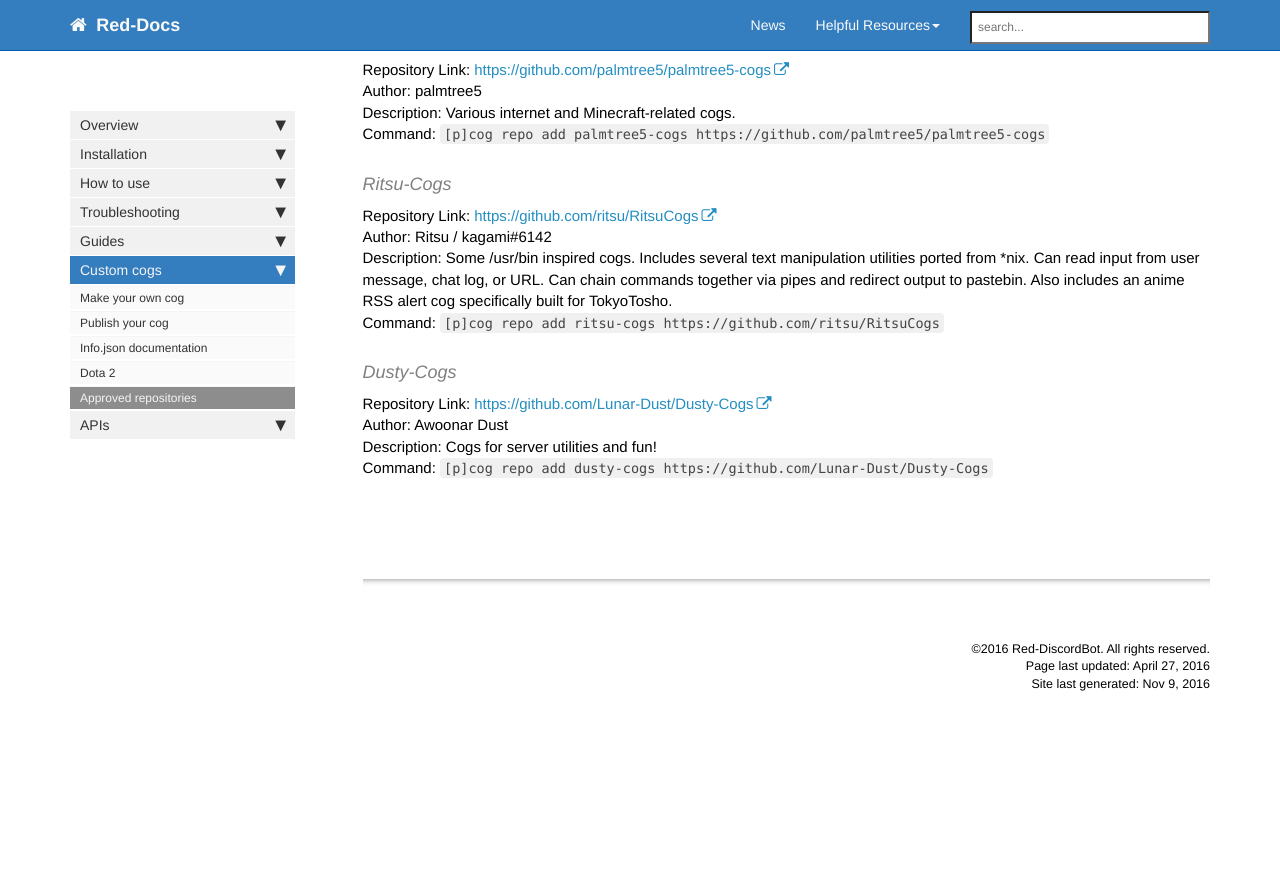
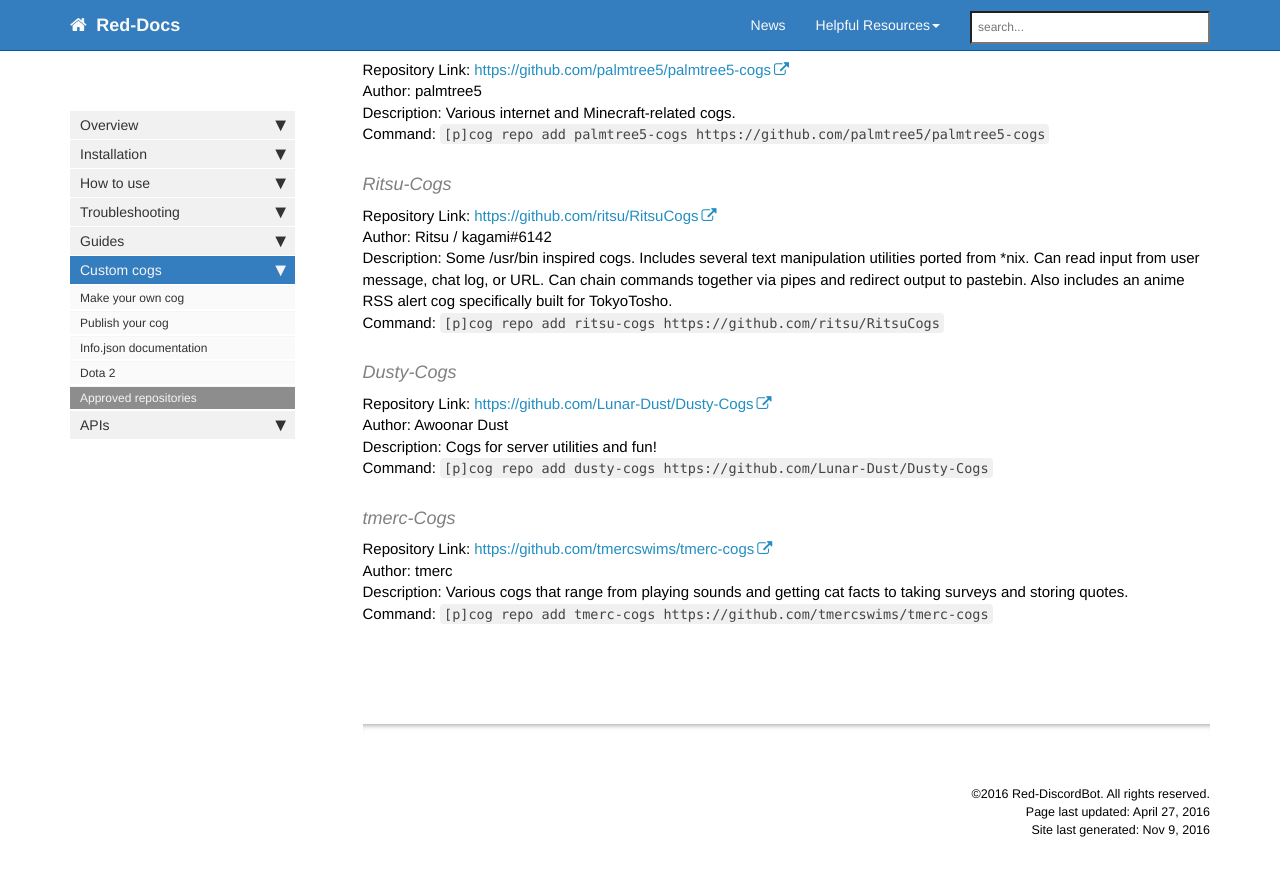
Before and after one commit to Twentysix26/Red-Docs, a Jekyll site: the page built from red/red_cog_approved_repos.md, in a window 1280 px wide and 900 px high, scrolled down 2329 px. Shown: the top 876 px of the window. Built offline with Jekyll 4.4.1, drawn with Linux system fonts in a browser that asks for light colours; nearby versions of some CDN libraries; comment, search, counter and statistics services are not loaded; before the commit the page ends 3083 px from its top, so only the background shows below that.

Commit message:
Update approved repos list

```diff
--- a/red/red_cog_approved_repos.md
+++ b/red/red_cog_approved_repos.md
@@ -114,3 +114,9 @@ Repository Link: [https://github.com/Lunar-Dust/Dusty-Cogs](https://github.com/L
 Author: Awoonar Dust
 Description: Cogs for server utilities and fun!
 Command: ``[p]cog repo add dusty-cogs https://github.com/Lunar-Dust/Dusty-Cogs``
+
+#### tmerc-Cogs
+Repository Link: [https://github.com/tmercswims/tmerc-cogs](https://github.com/tmercswims/tmerc-cogs)
+Author: tmerc
+Description: Various cogs that range from playing sounds and getting cat facts to taking surveys and storing quotes.
+Command: ``[p]cog repo add tmerc-cogs https://github.com/tmercswims/tmerc-cogs``
```
